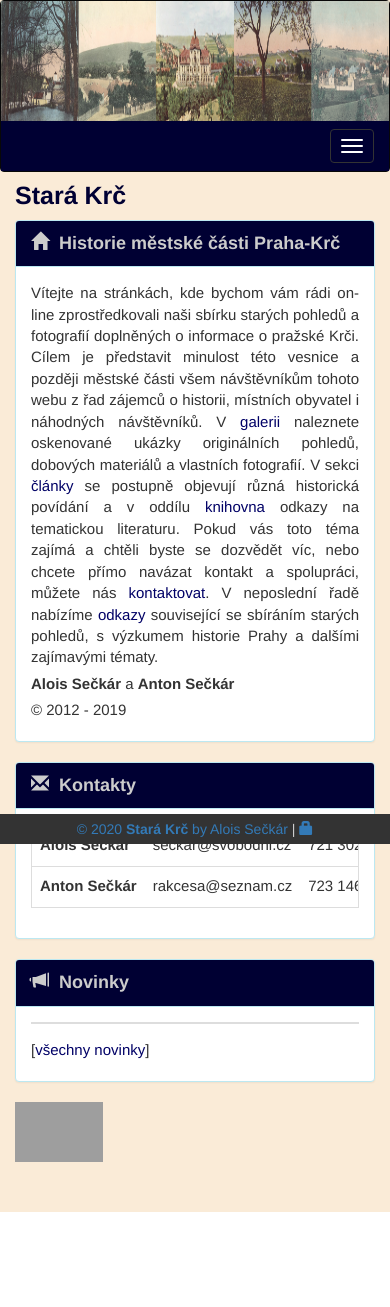
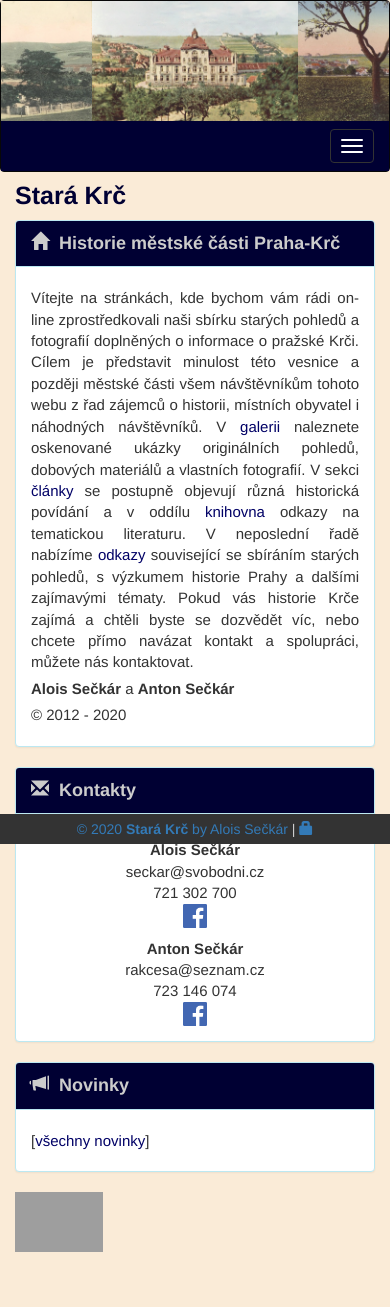
Before and after one commit to AloisSeckar/StaraKrc, a Django app: page / in a window 390 px wide. Before the commit the page ends 1212 px from the top, so only its background shows below. Run offline with Django 3.2, Linux system fonts and the light colour scheme; data that the repository does not hold is empty; parts of the project's set-up code (start-up, migrations or seed data) failed here and were passed over; some libraries are stand-ins or nearby versions; grey boxes are pictures that could not be loaded.

Commit message:
Improvement after release
Responsive CSS + some console errors fixing

```diff
--- a/static/css/ellhistory.css
+++ b/static/css/ellhistory.css
@@ -1,8 +1,8 @@
 .header-image {
 	height: 120px;
 	background-position: center;
-	background-repeat: no-repeat;
-	background-size: 100% 120px;"
+	background-repeat: repeat-x;
+	background-size: auto 120px;"
 }
 
 .custom-navbar {
@@ -23,6 +23,16 @@
     background-color: #000033;
 	color: #cccccc;
 	font-size: 18px;
+}
+
+@media screen and (max-width: 992px) {
+	.panel > .panel-heading > .row {
+		text-align: center !important;
+	}
+
+	.panel > .panel-heading > .row > .text-right {
+		text-align: center !important;
+	}
 }
 
 .navbar-nav > li > a:link {
@@ -63,6 +73,10 @@
 
 .panel > .panel-body a:active {
 	color: #337ab7;
+}
+
+.panel > .panel-body > .row {
+	margin-top: 10px;
 }
 
 .p > .index a:link {
@@ -110,6 +124,7 @@
 
 .gallery-image {
 	border: 1px solid #000033;
+	width: 75%;
 }
 
 .gallery-image-nav {
@@ -118,8 +133,41 @@
 	font-size: 25px;
 }
 
+.gallery-thumb {
+	border: 1px solid #000033;
+	width: 90%;
+	height: 120px;
+	margin: 5px auto;
+}
+
+
+@media screen and (max-width: 992px) {
+	.gallery-thumb {
+		width: 60%;
+		height: 250px;
+	}
+
+	.gallery-image {
+		width: 90%;
+	}
+}
+
+@media screen and (max-width: 600px) {
+	.gallery-thumb {
+		width: 90%;
+		height: 200px;
+	}
+}
+
+@media screen and (max-width: 400px) {
+	.gallery-thumb {
+		height: 150px;
+	}
+}
+
 p {
 	text-align: justify;
+	margin-top: 5px;
 	margin-bottom: 5px;
 }
 
--- a/templates/base.html
+++ b/templates/base.html
@@ -7,11 +7,12 @@
 		<meta name="viewport" content="width=device-width, initial-scale=1">
 		<title>{{ site_name }}</title>
 		<!-- BOOTSTRAP CSS -->
-		<link rel="stylesheet" href="https://maxcdn.bootstrapcdn.com/bootstrap/3.3.7/css/bootstrap.min.css" integrity="sha384-BVYiiSIFeK1dGmJRAkycuHAHRg32OmUcww7on3RYdg4Va+PmSTsz/K68vbdEjh4u" crossorigin="anonymous">
-		<link rel="stylesheet" href="https://maxcdn.bootstrapcdn.com/bootstrap/3.3.7/css/bootstrap-theme.min.css" integrity="sha384-rHyoN1iRsVXV4nD0JutlnGaslCJuC7uwjduW9SVrLvRYooPp2bWYgmgJQIXwl/Sp" crossorigin="anonymous">
-		<script src="https://maxcdn.bootstrapcdn.com/bootstrap/3.3.7/js/bootstrap.min.js" integrity="sha384-Tc5IQib027qvyjSMfHjOMaLkfuWVxZxUPnCJA7l2mCWNIpG9mGCD8wGNIcPD7Txa" crossorigin="anonymous"></script>
+		<script type="application/javascript" src="https://code.jquery.com/jquery-3.4.1.min.js" integrity="sha256-CSXorXvZcTkaix6Yvo6HppcZGetbYMGWSFlBw8HfCJo=" crossorigin="anonymous"></script>
+		<link rel="stylesheet" type="text/css" href="https://maxcdn.bootstrapcdn.com/bootstrap/3.3.7/css/bootstrap.min.css" integrity="sha384-BVYiiSIFeK1dGmJRAkycuHAHRg32OmUcww7on3RYdg4Va+PmSTsz/K68vbdEjh4u" crossorigin="anonymous">
+		<link rel="stylesheet" type="text/css" href="https://maxcdn.bootstrapcdn.com/bootstrap/3.3.7/css/bootstrap-theme.min.css" integrity="sha384-rHyoN1iRsVXV4nD0JutlnGaslCJuC7uwjduW9SVrLvRYooPp2bWYgmgJQIXwl/Sp" crossorigin="anonymous">
+		<script type="application/javascript" src="https://maxcdn.bootstrapcdn.com/bootstrap/3.3.7/js/bootstrap.min.js" integrity="sha384-Tc5IQib027qvyjSMfHjOMaLkfuWVxZxUPnCJA7l2mCWNIpG9mGCD8wGNIcPD7Txa" crossorigin="anonymous"></script>
 		<!-- CUSTOM CSS -->
-		<link rel="stylesheet"  type="text/css" href="{% static 'css/ellhistory.css' %}" />
+		<link rel="stylesheet" type="text/css" href="{% static 'css/ellhistory.css' %}" />
 		<!-- ICON -->
 		<link rel="shortcut icon" type="image/png" href="{% static 'favicon.png' %}"/>
 	</head>
@@ -80,11 +81,10 @@
 		<!-- Bootstrap core JavaScript
 		================================================== -->
 		<!-- Placed at the end of the document so the pages load faster -->
-		<script src="https://ajax.googleapis.com/ajax/libs/jquery/1.12.4/jquery.min.js"></script>
-		<script src="https://maxcdn.bootstrapcdn.com/bootstrap/3.3.7/js/bootstrap.min.js"></script>
-		<script>window.jQuery || document.write('<script src="../../assets/js/vendor/jquery.min.js"><\/script>')</script>
-		<script src="../../dist/js/bootstrap.min.js"></script>
+		<script type="application/javascript" src="https://ajax.googleapis.com/ajax/libs/jquery/1.12.4/jquery.min.js"></script>
+		<script type="application/javascript" src="https://maxcdn.bootstrapcdn.com/bootstrap/3.3.7/js/bootstrap.min.js"></script>
+		<script>window.jQuery || document.write('<script src="https://ajax.googleapis.com/ajax/libs/jquery/1.12.4/jquery.min.js"><\/script>')</script>
 		<!-- IE10 viewport hack for Surface/desktop Windows 8 bug -->
-		<script src="../../assets/js/ie10-viewport-bug-workaround.js"></script>
+		<script type="application/javascript" href="{% static 'js/ie10-viewport-bug-workaround.js' %}"></script>
 	</body>
 </html>
--- a/web/templates/index.html
+++ b/web/templates/index.html
@@ -13,9 +13,9 @@
 			<strong><span class="glyphicon glyphicon-home"></span>&nbsp;&nbsp;Historie městské části Praha-Krč</strong>
 		</div>
 		<div class="panel-body">
-			<p class="text-justify border">Vítejte na stránkách, kde bychom vám rádi on-line zprostředkovali naši sbírku starých pohledů a fotografií doplněných o informace o pražské Krči. Cílem je představit minulost této vesnice a později městské části všem návštěvníkům tohoto webu z řad zájemců o historii, místních obyvatel i náhodných návštěvníků. V <a href="/gallery">galerii</a> naleznete oskenované ukázky originálních pohledů, dobových materiálů a vlastních fotografií. V sekci <a href="/articles">články</a> se postupně objevují různá historická povídání a v oddílu <a href="/books">knihovna</a> odkazy na tematickou literaturu. Pokud vás toto téma zajímá a chtěli byste se dozvědět víc, nebo chcete přímo navázat kontakt a spolupráci, můžete nás <a href="/contact">kontaktovat</a>. V neposlední řadě nabízíme <a href="/links">odkazy</a> související se sbíráním starých pohledů, s výzkumem historie Prahy a dalšími zajímavými tématy.</p>
+			<p class="text-justify border">Vítejte na stránkách, kde bychom vám rádi on-line zprostředkovali naši sbírku starých pohledů a fotografií doplněných o informace o pražské Krči. Cílem je představit minulost této vesnice a později městské části všem návštěvníkům tohoto webu z řad zájemců o historii, místních obyvatel i náhodných návštěvníků. V <a href="/gallery">galerii</a> naleznete oskenované ukázky originálních pohledů, dobových materiálů a vlastních fotografií. V sekci <a href="/articles">články</a> se postupně objevují různá historická povídání a v oddílu <a href="/books">knihovna</a> odkazy na tematickou literaturu. V neposlední řadě nabízíme <a href="/links">odkazy</a> související se sbíráním starých pohledů, s výzkumem historie Prahy a dalšími zajímavými tématy. Pokud vás historie Krče zajímá a chtěli byste se dozvědět víc, nebo chcete přímo navázat kontakt a spolupráci, můžete nás kontaktovat. </p>
 			<p class="text-justify border"><strong>Alois Sečkár</strong> a <strong>Anton Sečkár</strong></p>
-			<p class="text-justify border">&copy; 2012 - 2019</p>
+			<p class="text-justify border">&copy; 2012 - 2020</p>
 		</div>
 	</div>
 	<div class="panel panel-info">
@@ -23,23 +23,17 @@
 			<strong><span class="glyphicon glyphicon-envelope"></span>&nbsp;&nbsp;Kontakty</strong>
 		</div>
 		<div class="panel-body">
-			<div class="table-responsive">
-				<table class="table table-hover">
-					<tbody>
-						<tr>
-							<td><strong>Alois Sečkár</strong></td>
-							<td>seckar@svobodni.cz</td>
-							<td>721 302 700</td>
-							<td><a href="https://www.facebook.com/alois.seckar" title="Facebook"><img src="{% static 'facebook.png' %}" title="FB" alt="FB" width="24" /></a></td>
-						</tr>
-						<tr>
-							<td><strong>Anton Sečkár</strong></td>
-							<td>rakcesa@seznam.cz</td>
-							<td>723 146 074</td>
-							<td><a href="https://www.facebook.com/anton.seckar" title="Facebook"><img src="{% static 'facebook.png' %}" title="FB" alt="FB" width="24" /></a></td>
-						</tr>
-					</tbody>
-				</table>
+			<div class="row">
+				<div class="col-md-3 text-center"><strong>Alois Sečkár</strong></div>
+				<div class="col-md-3 text-center">seckar@svobodni.cz</div>
+				<div class="col-md-3 text-center">721 302 700</div>
+				<div class="col-md-3 text-center"><a href="https://www.facebook.com/alois.seckar" title="Facebook"><img src="{% static 'facebook.png' %}" title="FB" alt="FB" width="24" /></a></div>
+			</div>
+			<div class="row">
+				<div class="col-md-3 text-center"><strong>Anton Sečkár</strong></div>
+				<div class="col-md-3 text-center">rakcesa@seznam.cz</div>
+				<div class="col-md-3 text-center">723 146 074</div>
+				<div class="col-md-3 text-center"><a href="https://www.facebook.com/anton.seckar" title="Facebook"><img src="{% static 'facebook.png' %}" title="FB" alt="FB" width="24" /></a></div>
 			</div>
 		</div>
 	</div>
@@ -50,19 +44,12 @@
 			</a>
 		</div>
 		<div class="panel-body">
-			<div class="table-responsive">
-				<table class="table table-hover">
-					<tbody>
-						{% for news in lastNews %}
-						<tr>
-							<td><strong>{{ news.date_created }}</strong></td>
-							<td>{{ news.author.first_name }} {{ news.author.last_name }}</td>
-							<td>{% autoescape off %} {{ news.content }} {% endautoescape %}</td>
-						</tr>
-						{% endfor %}
-					</tbody>
-				</table>
+			{% for news in lastNews %}
+			<div class="row">
+				<div class="col-md-3 text-center"><strong>{{ news.date_created }}</strong> {{ news.author.first_name }} {{ news.author.last_name }}</div>
+				<div class="col-md-9 text-justify">{% autoescape off %} {{ news.content }} {% endautoescape %}</div>
 			</div>
+			{% endfor %}
 			<p class="text-justify border">[<a href="/news/" title="Přehled novinek">všechny novinky</a>]</p>
 		</div>
 	</div>
```
Also changed, not shown: static/js/ie10-viewport-bug-workaround.js (added, +22 -0 lines), web/templates/articleDetail.html (+11 -15 lines), web/templates/articleIndex.html (+13 -21 lines), web/templates/bookIndex.html (+17 -12 lines), web/templates/galleryDetail.html (+15 -31 lines), web/templates/galleryImage.html (+9 -21 lines), web/templates/galleryIndex.html (+11 -19 lines), web/templates/linkIndex.html (+17 -12 lines), web/templates/news.html (+5 -12 lines).
